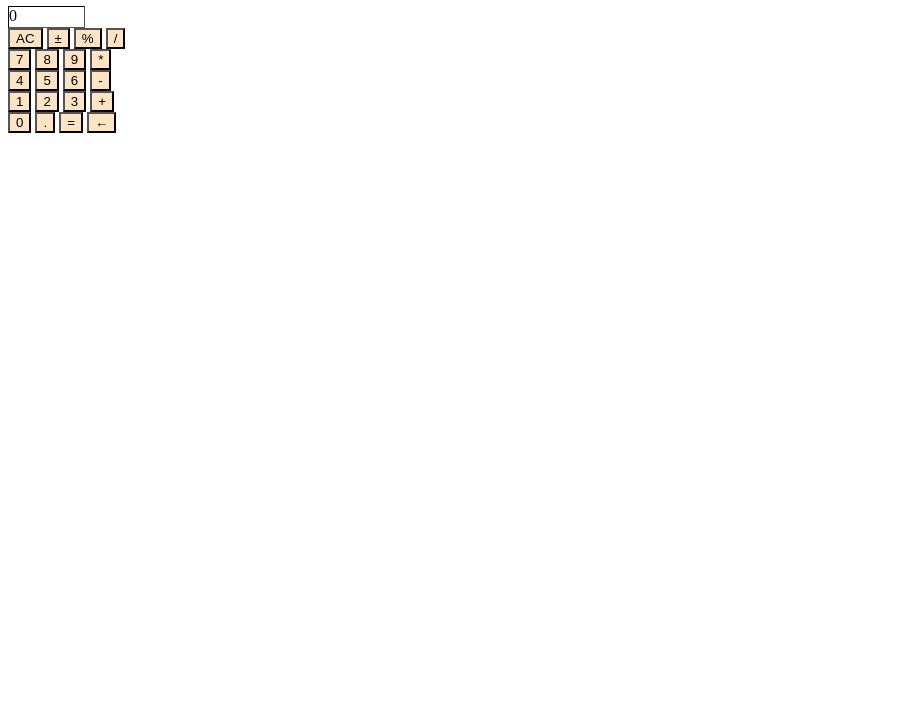
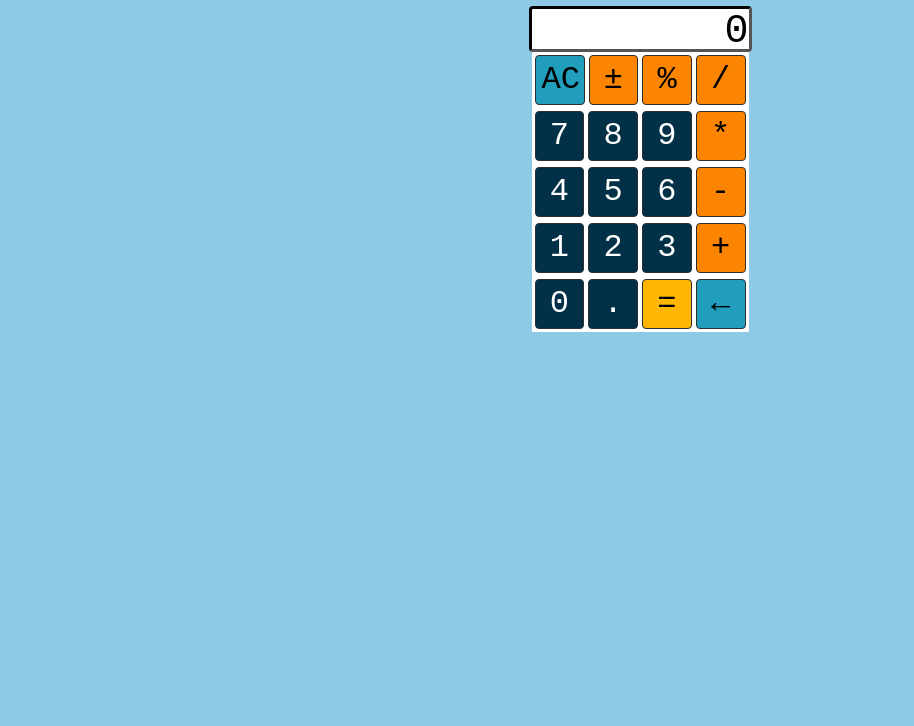
Before and after one commit to johannkrugell/odin-calculator, a plain HTML site: page index.html in a window 1280 px wide. Shown: the part 74-800 px from the top of the page, without its empty margins (0-914 px from the left). Drawn offline with Linux system fonts and the light colour scheme.

Commit message:
ADD STYLING Added CSS styling using flexbox each row of buttons are contained in a div which is contained in a div container for the calculator as a whole. Button styling can be set by each button or by row of buttons.
On branch calculator-css
Changes to be committed:
modified:   css/stylesheet.css
modified:   index.html

```diff
--- a/css/stylesheet.css
+++ b/css/stylesheet.css
@@ -1,13 +1,79 @@
-
+/* General CSS */
+body {
+  background-color: rgb(142,202,230);
+}
 
 button {
-  background-color: bisque;
+  border: 1px solid rgba(47,47,47,1);
+  border-radius: 4px;
+  font-family: 'Courier New', Courier, monospace;
+  font-size: 2em;
+  height: 50px;
+  margin: 2px;
+  width: 50px;
 }
 
+h1 {
+  display: flex;
+  font-family: 'Courier New', Courier, monospace;
+  justify-content: center;
+}
+
+/* Button colors */
+.backspace,
+.clear {
+  background-color: rgb(33, 158, 188);
+}
+
+.equals {
+  background-color: rgb(255, 183, 3);
+}
+
+.value {
+  background-color: rgb(2,48,71);
+  color: white;
+}
+
+.operator {
+  background-color: rgb(251,133,0);
+}
+
+/* Calculator container */
+.calculator-container {
+  align-items: center;
+  display: flex;
+  justify-content: center;
+  flex-direction: column;
+}
+
+/* Calculator display */
 .calculator-display {
-  border-style: inset;
-  border-width: 1px;
-  border-color: black;
-  height: 20px;
-  width: 75px;
+  align-content: flex-end;
+  background-color: white;
+  border-radius: 4px;
+  border: inset 3px black;
+  display: flex;
+  font-family: 'Courier New', Courier, monospace;
+  font-size: 2.5em;
+  height: 40px;
+  justify-content: flex-end;
+  width: 217px;
 }
+
+/* Calculator rows */
+.calculator-row-1,
+.calculator-row-2,
+.calculator-row-3,
+.calculator-row-4,
+.calculator-row-5
+{
+  align-items: center;
+  background-color: white;
+  border: 0px 1px;
+  border-style: solid rgba(47,47,47,1);
+  border-radius: 1px;
+  display: flex;
+  justify-content: space-evenly;
+  padding: 1px;
+  width: 215px;
+}
```
Also changed, not shown: index.html (+1 -3 lines).
